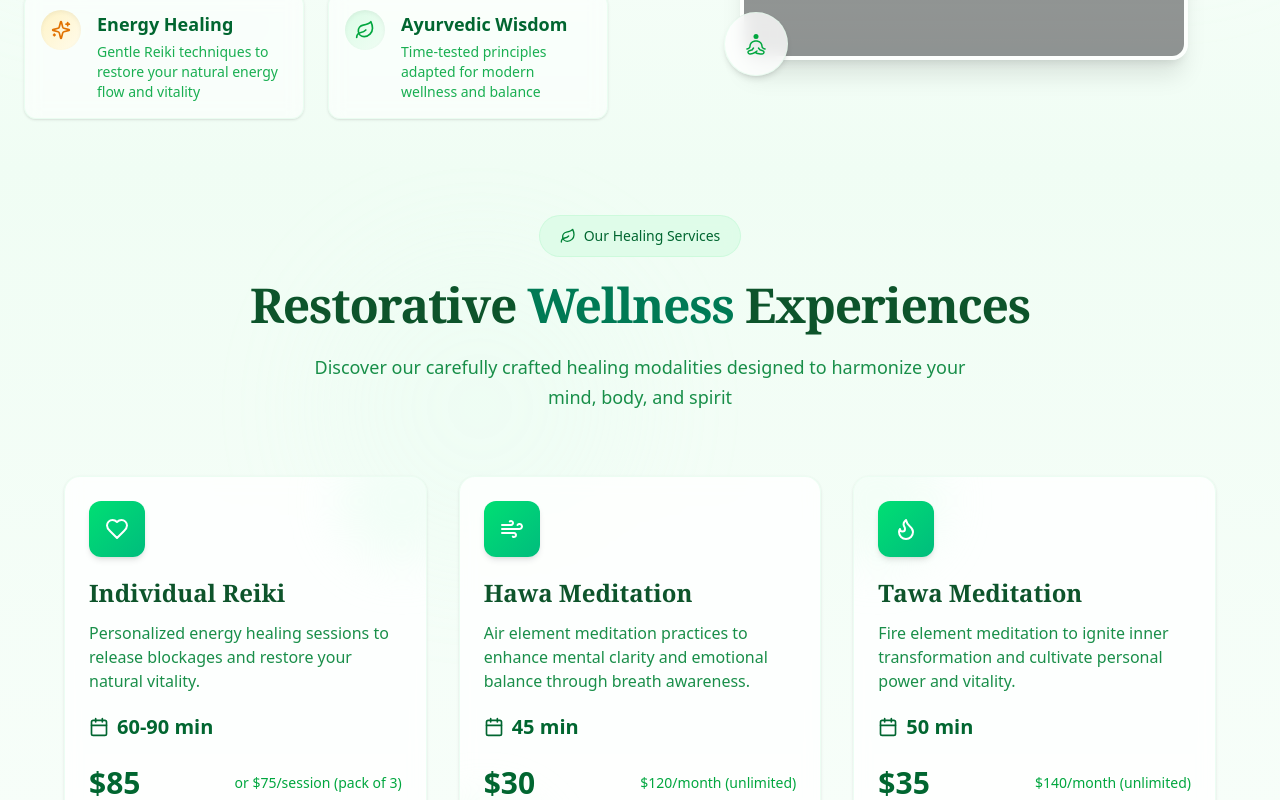
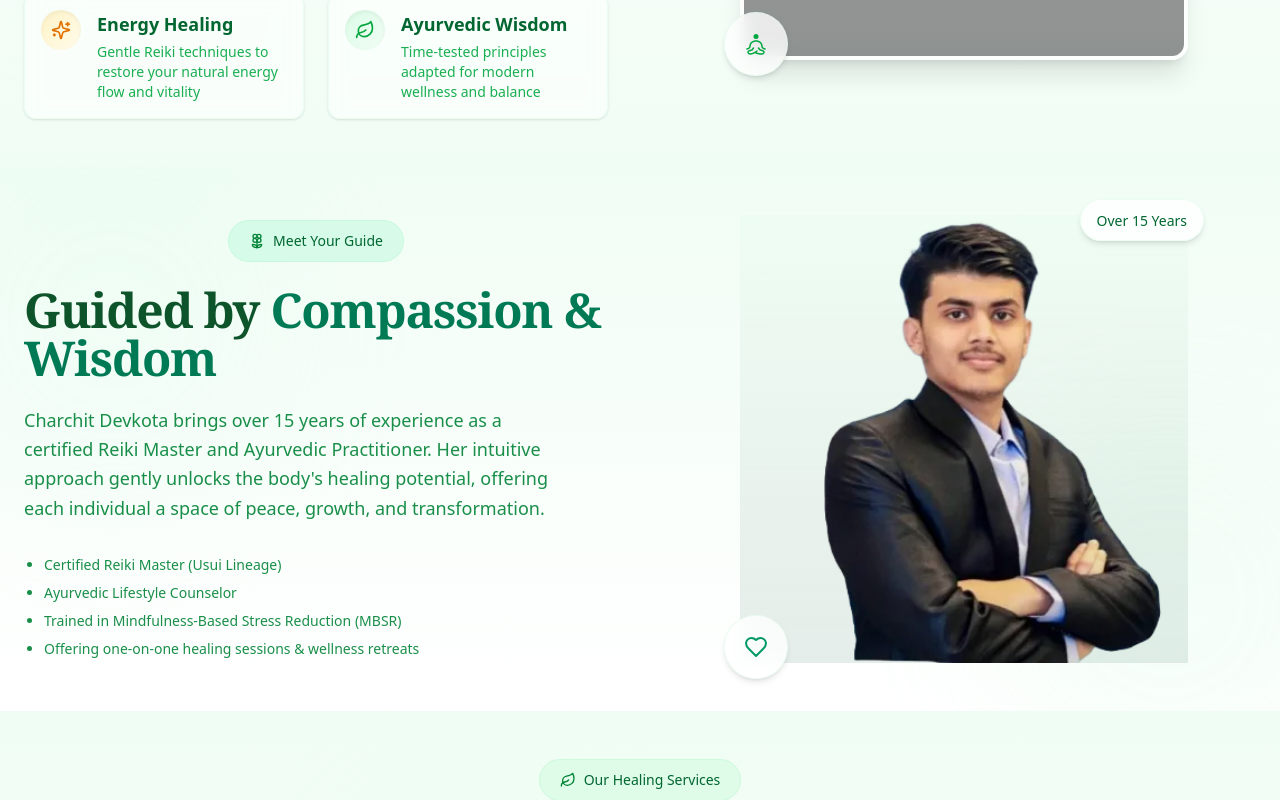
Before and after one commit to saurabbhattarai/medidate_renew, a Next.js app: page / in a window 1280 px wide. Shown: the part 1160-1960 px from the top of the page. Built offline with nearby package versions, Linux system fonts and the light colour scheme; grey boxes are pictures that could not be loaded.

Commit message:
[ADD]:Know Your Trainer

```diff
--- a/src/app/components/Footer/Footer.tsx
+++ b/src/app/components/Footer/Footer.tsx
@@ -96,7 +96,6 @@ export function Footer() {
             </div>
           </div>
         </div>
-
         {/* Newsletter */}
         <div className="border-t border-green-100 mt-16 pt-12">
           <div className="max-w-xl mx-auto text-center">
--- /dev/null
+++ b/src/app/components/Know/Trainer.tsx
@@ -0,0 +1,80 @@
+import Image from "next/image";
+import { Flower2, Heart } from "lucide-react";
+
+export function Trainer() {
+  return (
+    <section
+      id="trainer"
+      className="w-full py-16 md:py-12 lg:py-12 bg-gradient-to-b from-green-50 to-white relative overflow-hidden"
+    >
+      {/* Decorative background blurs */}
+      <div className="absolute inset-0 opacity-10">
+        <div className="absolute -top-10 -left-20 w-96 h-96 bg-emerald-100 rounded-full blur-3xl"></div>
+        <div className="absolute -bottom-20 -right-20 w-96 h-96 bg-green-200 rounded-full blur-3xl"></div>
+      </div>
+
+      <div className="container px-4 md:px-6 relative">
+        <div className="grid gap-12 lg:grid-cols-2 lg:gap-16 items-center">
+          {/* Text Content */}
+          <div className="space-y-6">
+            <div className="flex justify-center">
+              <div className="inline-flex items-center gap-2 rounded-full bg-emerald-100/80 px-5 py-2.5 text-sm font-medium text-green-800 backdrop-blur-sm border border-green-200/50 mx-auto">
+                <Flower2 className="w-4 h-4 text-green-700" strokeWidth={2} />
+                Meet Your Guide
+              </div>
+            </div>
+
+            <h2 className="text-4xl font-bold tracking-tight sm:text-5xl font-serif text-green-900">
+              Guided by{" "}
+              <span className="text-emerald-700">Compassion & Wisdom</span>
+            </h2>
+
+            <p className="text-green-700/90 md:text-lg leading-relaxed max-w-[90%]">
+              Charchit Devkota brings over 15 years of experience as a certified Reiki Master and Ayurvedic Practitioner. Her intuitive approach gently unlocks the body's healing potential, offering each individual a space of peace, growth, and transformation.
+            </p>
+
+            <ul className="space-y-2 text-green-700/90 text-sm pt-2 pl-5 list-disc">
+              <li>Certified Reiki Master (Usui Lineage)</li>
+              <li>Ayurvedic Lifestyle Counselor</li>
+              <li>Trained in Mindfulness-Based Stress Reduction (MBSR)</li>
+              <li>Offering one-on-one healing sessions & wellness retreats</li>
+            </ul>
+          </div>
+
+          {/* Trainer Image */}
+          <div className="relative flex justify-center">
+            <div className="relative w-full max-w-md aspect-square">
+              {/* Background Frame */}
+              <div className="absolute rounded-3xl blur-xl -z-10"></div>
+
+              {/* Main Image */}
+              <div className="relative w-full h-full overflow-hidden">
+                <Image
+                  src="/charchit_devkota.webp"
+                  fill
+                  alt="Reiki Trainer"
+                  className="object-cover object-center"
+                  priority
+                />
+                {/* Soft overlay */}
+                <div className="absolute inset-0 bg-gradient-to-b from-green-50/20 to-emerald-900/10 mix-blend-multiply"></div>
+              </div>
+
+              {/* Decorative Badge */}
+              <div className="absolute -bottom-4 -left-4 w-16 h-16 rounded-full bg-white/80 backdrop-blur-sm flex items-center justify-center shadow-md border border-green-100/50">
+                <Heart className="w-6 h-6 text-emerald-600" strokeWidth={2} />
+              </div>
+
+              {/* Top-right Label */}
+              <div className="absolute -top-4 -right-4 px-4 py-2 bg-white/80 backdrop-blur-sm rounded-full shadow-md border border-green-100/50">
+                <span className="text-sm font-medium text-green-800">
+                  Over 15 Years
+                </span>
+              </div>
+            </div>
+          </div>
+        </div>
+      </div>
+    </section>
+  );
+}
--- a/src/app/page.tsx
+++ b/src/app/page.tsx
@@ -2,6 +2,7 @@ import Image from "next/image";
 import { Header } from "./components/Header/Header";
 import { Hero } from "./components/Hero/Hero";
 import { About } from "./components/About/About";
+import { Trainer } from "./components/Know/Trainer";
 import { Services } from "./components/Services/Services";
 import { Benefits } from "./components/Benefits/Benefits";
 import { Testimonials } from "./components/Testimonials/Testimonials";
@@ -13,6 +14,7 @@ export default function Home() {
         <Header />
         <Hero />
         <About />
+        <Trainer />
         <Services />
         <Benefits />
         <Testimonials />
```
Also changed, not shown: public/charchit_devkota.webp (added).
